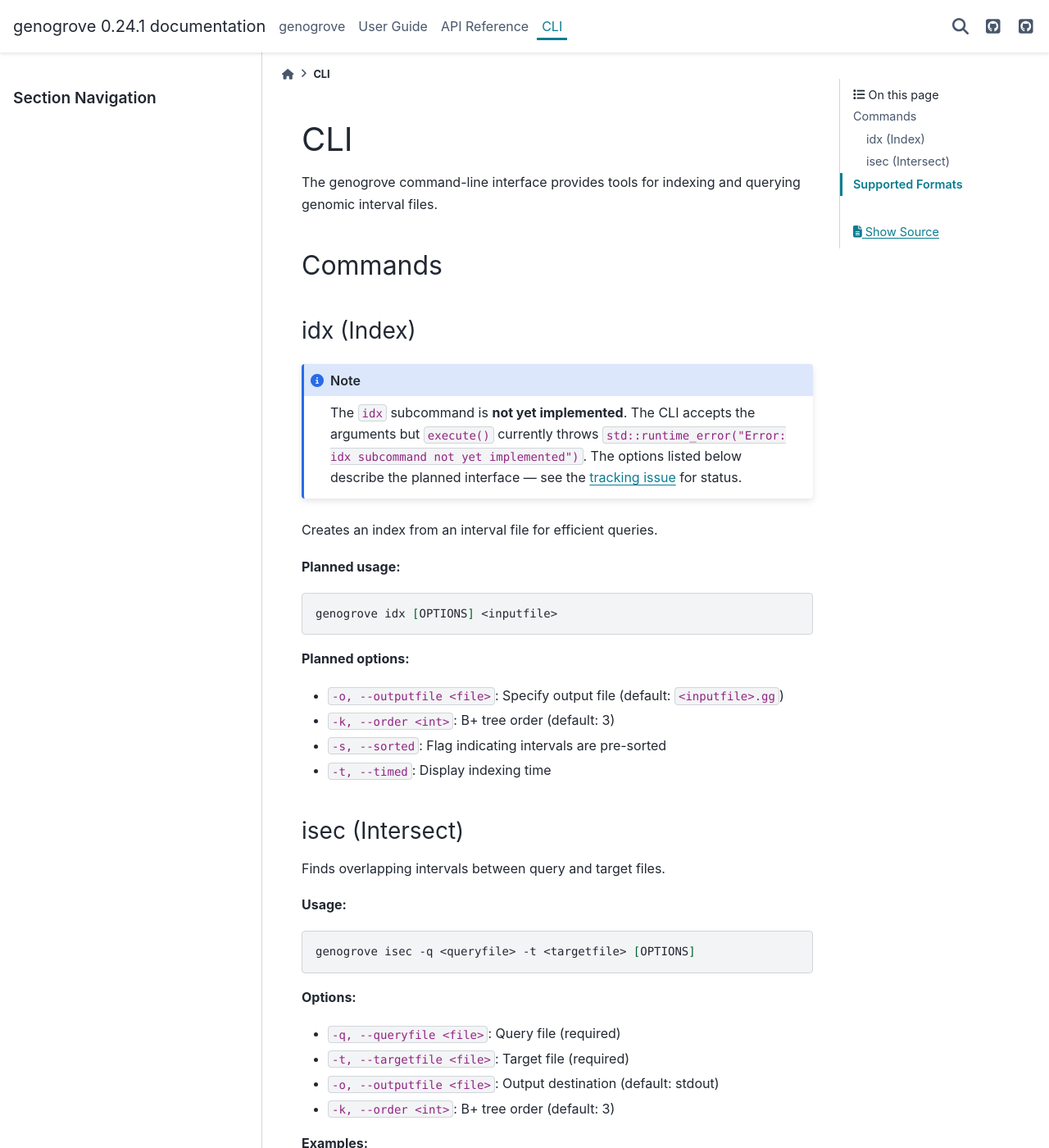
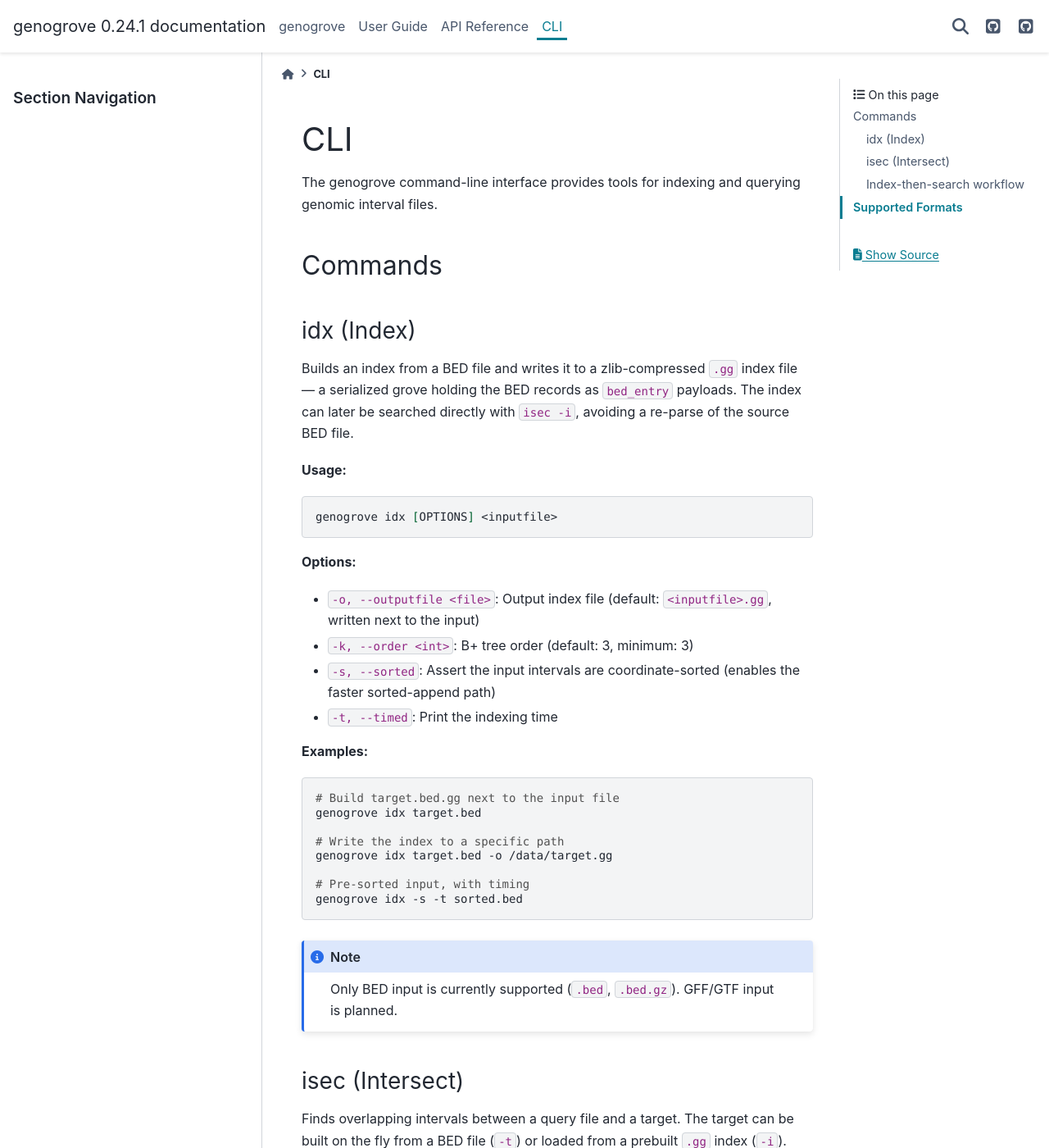
Before and after one commit to genogrove/docs, a Sphinx documentation site: the page built from source/cli.md, in a window 1280 px wide and 1400 px high. Shown: the whole window at 82% size. Built offline with Sphinx 7.4.7 and the PyData theme 0.15.4, drawn with Linux system fonts in a browser that asks for light colours; some of the changed text lies outside the part shown.

Commit message:
Update CLI reference for implemented idx and isec -i
The idx subcommand is implemented as of genogrove v0.24.3 — replace the
"not yet implemented" note and "planned" framing with the actual usage,
options, and examples. Document isec's new -i/--indexfile option for
searching a prebuilt .gg index, and that -t is now optional (either -t
or -i is required, -i takes precedence). Add the index-then-search
workflow example.

Closes #131.
Closes #132.

Co-Authored-By: Claude Opus 4.7 (1M context) <noreply@anthropic.com>

````diff
--- a/source/cli.md
+++ b/source/cli.md
@@ -6,67 +6,100 @@ The genogrove command-line interface provides tools for indexing and querying ge
 
 ### idx (Index)
 
-```{note}
-The `idx` subcommand is **not yet implemented**. The CLI accepts the
-arguments but `execute()` currently throws
-`std::runtime_error("Error: idx subcommand not yet implemented")`. The
-options listed below describe the planned interface — see the [tracking
-issue](https://github.com/genogrove/genogrove) for status.
-```
+Builds an index from a BED file and writes it to a zlib-compressed `.gg` index file — a
+serialized grove holding the BED records as `bed_entry` payloads. The index can later be searched
+directly with `isec -i`, avoiding a re-parse of the source BED file.
 
-Creates an index from an interval file for efficient queries.
-
-**Planned usage:**
+**Usage:**
 
 ```bash
 genogrove idx [OPTIONS] <inputfile>
 ```
 
-**Planned options:**
+**Options:**
 
-- `-o, --outputfile <file>`: Specify output file (default: `<inputfile>.gg`)
-- `-k, --order <int>`: B+ tree order (default: 3)
-- `-s, --sorted`: Flag indicating intervals are pre-sorted
-- `-t, --timed`: Display indexing time
+- `-o, --outputfile <file>`: Output index file (default: `<inputfile>.gg`, written next to the input)
+- `-k, --order <int>`: B+ tree order (default: 3, minimum: 3)
+- `-s, --sorted`: Assert the input intervals are coordinate-sorted (enables the faster sorted-append path)
+- `-t, --timed`: Print the indexing time
+
+**Examples:**
+
+```bash
+# Build target.bed.gg next to the input file
+genogrove idx target.bed
+
+# Write the index to a specific path
+genogrove idx target.bed -o /data/target.gg
+
+# Pre-sorted input, with timing
+genogrove idx -s -t sorted.bed
+```
+
+```{note}
+Only BED input is currently supported (`.bed`, `.bed.gz`). GFF/GTF input is planned.
+```
 
 ### isec (Intersect)
 
-Finds overlapping intervals between query and target files.
+Finds overlapping intervals between a query file and a target. The target can be built on the fly
+from a BED file (`-t`) or loaded from a prebuilt `.gg` index (`-i`).
 
 **Usage:**
 
 ```bash
-genogrove isec -q <queryfile> -t <targetfile> [OPTIONS]
+genogrove isec -q <queryfile> (-t <targetfile> | -i <indexfile>) [OPTIONS]
 ```
 
 **Options:**
 
-- `-q, --queryfile <file>`: Query file (required)
-- `-t, --targetfile <file>`: Target file (required)
+- `-q, --queryfile <file>`: Query BED file (required)
+- `-t, --targetfile <file>`: Target BED file to build the grove from
+- `-i, --indexfile <file>`: Prebuilt `.gg` index to search against
 - `-o, --outputfile <file>`: Output destination (default: stdout)
-- `-k, --order <int>`: B+ tree order (default: 3)
+- `-k, --order <int>`: B+ tree order used when building from `-t` (default: 3, minimum: 3)
+
+Either `-t` or `-i` must be supplied — at least one is required. When both are given, `-i` takes
+precedence and `-t` is ignored. `-k` only affects the grove built from `-t`; an index loaded via
+`-i` keeps the order it was created with.
 
 **Examples:**
 
 ```bash
-# Find overlaps between files
+# Find overlaps, building the target grove from a BED file
 genogrove isec -q regions.bed -t genes.bed
 
-# Write results to file
+# Search a prebuilt index instead of a BED file
+genogrove isec -q regions.bed -i genes.gg
+
+# Write results to a file
 genogrove isec -q regions.bed -t genes.bed -o overlaps.bed
 
-# Use higher tree order for large datasets
+# Use a higher tree order when building from a target
 genogrove isec -q regions.bed -t genes.bed -k 5
 
-# Handle compressed files
+# Compressed inputs are handled transparently
 genogrove isec -q regions.bed.gz -t genes.bed.gz
+```
+
+### Index-then-search workflow
+
+Build an index once, then reuse it across many queries:
+
+```bash
+# 1. Build the index from a target BED file
+genogrove idx genes.bed -o genes.gg
+
+# 2. Search the prebuilt index — no need to re-parse genes.bed
+genogrove isec -q regions.bed -i genes.gg
 ```
 
 ## Supported Formats
 
 Currently supported:
 
-- BED format (`.bed`, `.bed.gz`)
+- BED format (`.bed`, `.bed.gz`) — for query and target input
+- `.gg` index files (produced by `idx`) — for the `isec -i` search target
 
 Planned support:
 
````
